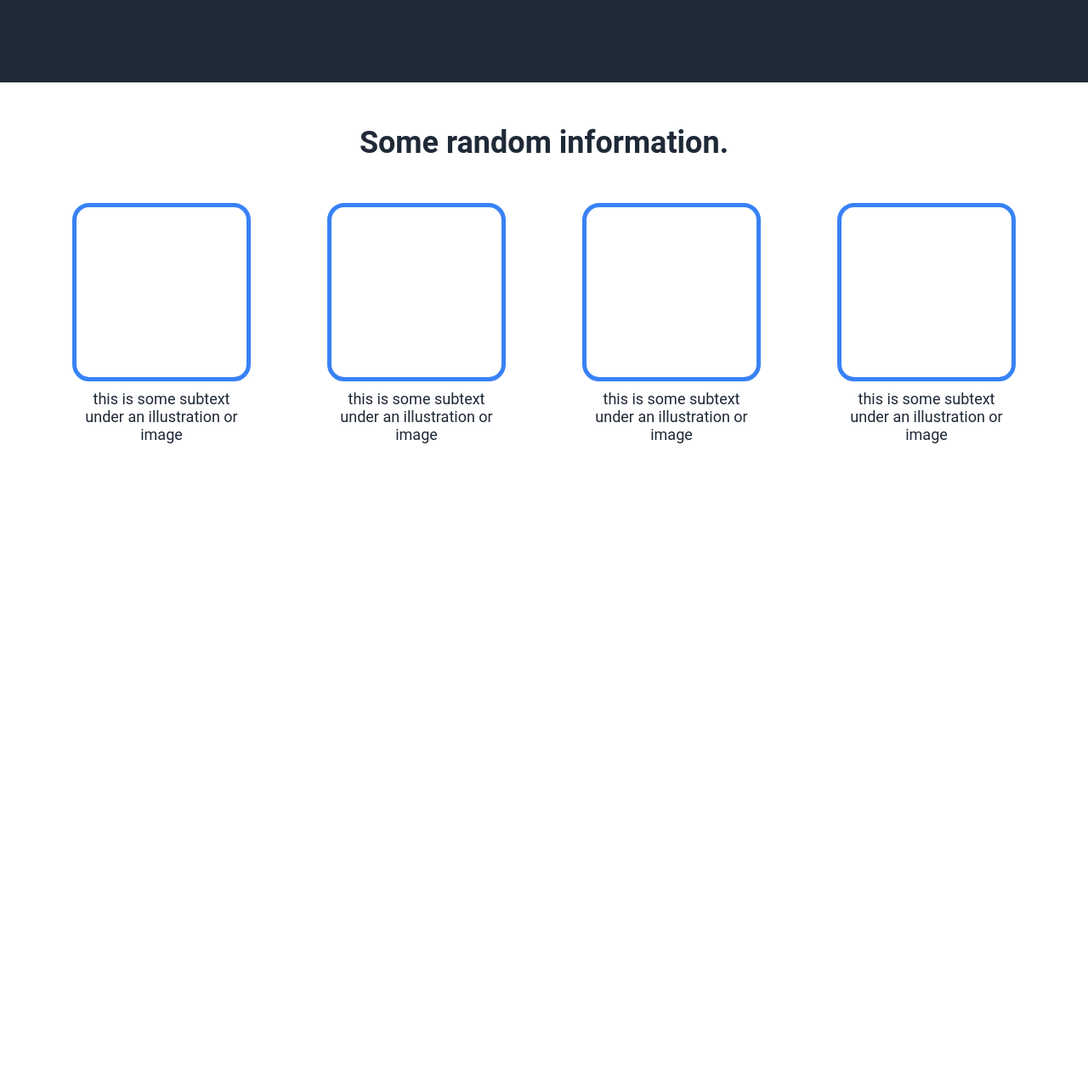
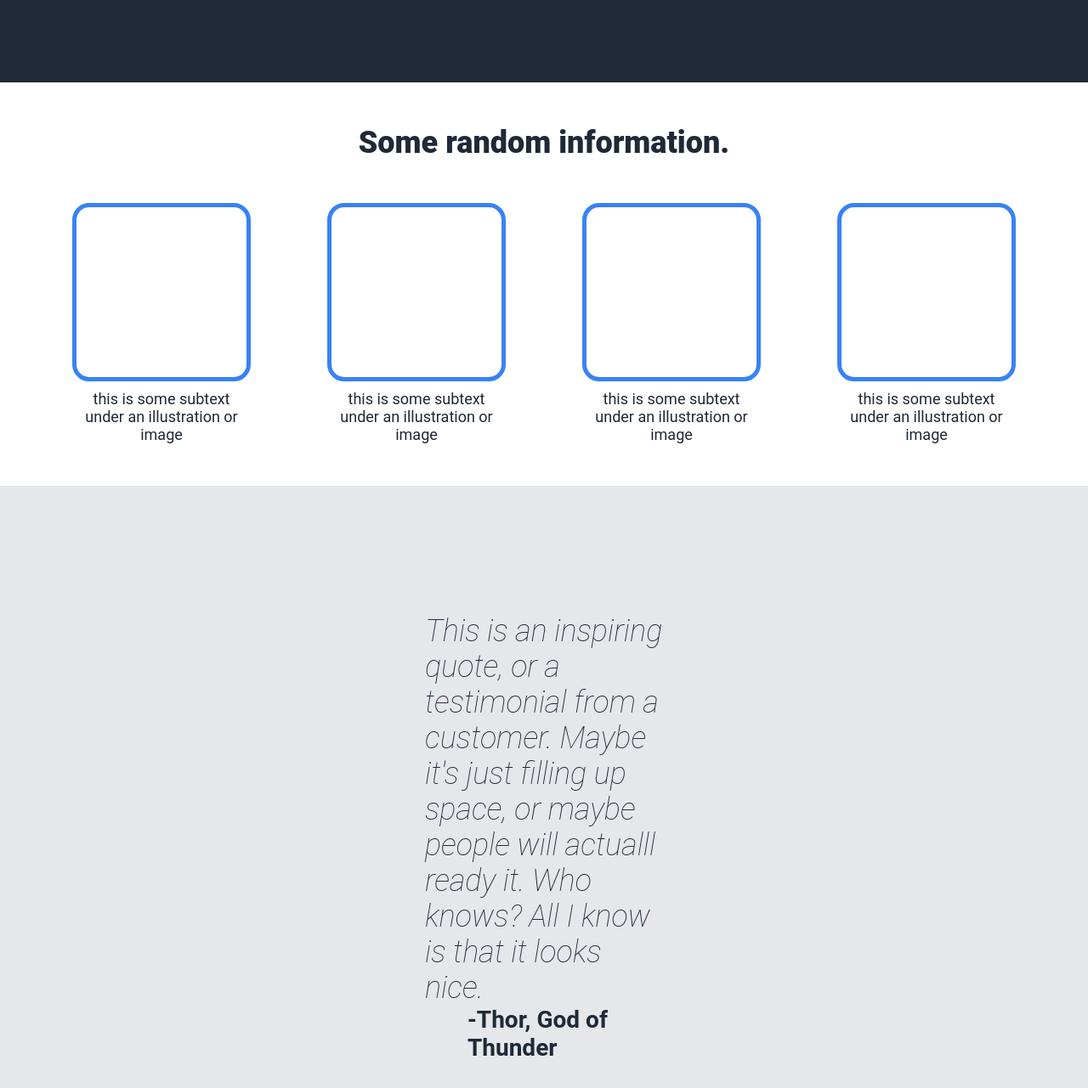
Before and after one commit to Wecluse/landing-page, a plain HTML site: page index.html in a window 1280 px wide. Shown: the part 747-2028 px from the top of the page at 85% size. Before the commit the page ends 1319 px from the top, so only its background shows below. Drawn offline with Linux system fonts and the light colour scheme.

Commit message:
Added the 2nd section of the web page.

```diff
--- a/index.html
+++ b/index.html
@@ -53,5 +53,13 @@
                 <span>this is some subtext under an illustration or image</span>
             </div>
         </div>
+    </div>
+    <div class="section-2">
+        <p>This is an inspiring quote, or a testimonial from a customer.
+            Maybe it's just filling up space, or maybe people will actualll ready it.
+            Who knows? All I know is that it looks nice.
+        </p>
+        <span>-Thor, God of Thunder</span>
+    </div>
 </body>
 </html>
--- a/styles.css
+++ b/styles.css
@@ -6,7 +6,6 @@
 
 .header {
     background-color: #1F2937;
-
 }
 
 .header_upper {
@@ -14,7 +13,6 @@
     justify-content: space-between;
     margin: 0 300px;
     padding-top: 15px;
-
 }
 
 .header_logo {
@@ -43,8 +41,7 @@ a:hover {
     display: flex;
     justify-content: space-between;
     margin: 0 300px;
-    padding-top: 100px;
-    padding-bottom: 100px;
+    padding: 100px 0;
 }
 
 .header_lower_left {
@@ -60,7 +57,6 @@ a:hover {
 .subtitle {
     font-size: 24px;
     margin-right: 100px;
-
 }
 
 img {
@@ -74,7 +70,6 @@ button {
     border-radius: 10px;
     border: none;
     font-size: 32px;
-
 }
 
 button:hover {
@@ -89,10 +84,9 @@ button:hover {
 
 .s1-header {
     font-size: 36px;
-    font-weight: bolder;
+    font-weight: 800;
     color: #1F2937;
-    margin: 50px;
-
+    margin: 50px 0;
 }
 
 .frames {
@@ -118,3 +112,26 @@ button:hover {
     border-radius: 20px;
     margin-bottom: 10px;
 }
+
+.section-2 {
+    background-color: #E5E7EB;
+    padding: 150px 0;
+    display: flex;
+    flex-direction: column;
+}
+
+.section-2 > p {
+    font-size: 36px;
+    font-weight:lighter;
+    font-style: italic;
+    color: #1F2937;
+    margin: 0 500px;
+}
+
+.section-2 span {
+    color: #1F2937;
+    font-weight: bold;
+    font-size: 28px;
+    align-self: flex-end;
+    margin: 0 550px;
+}
```
